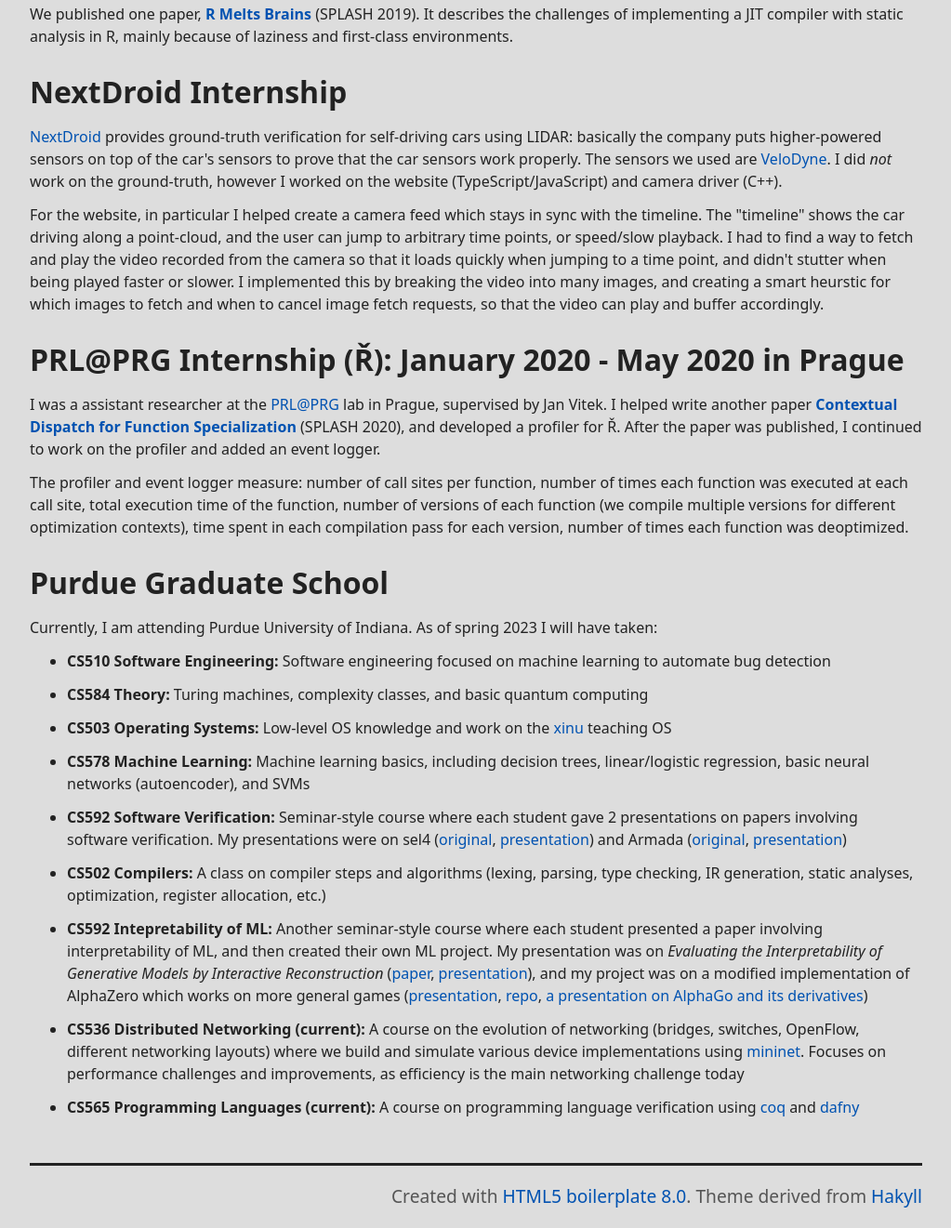
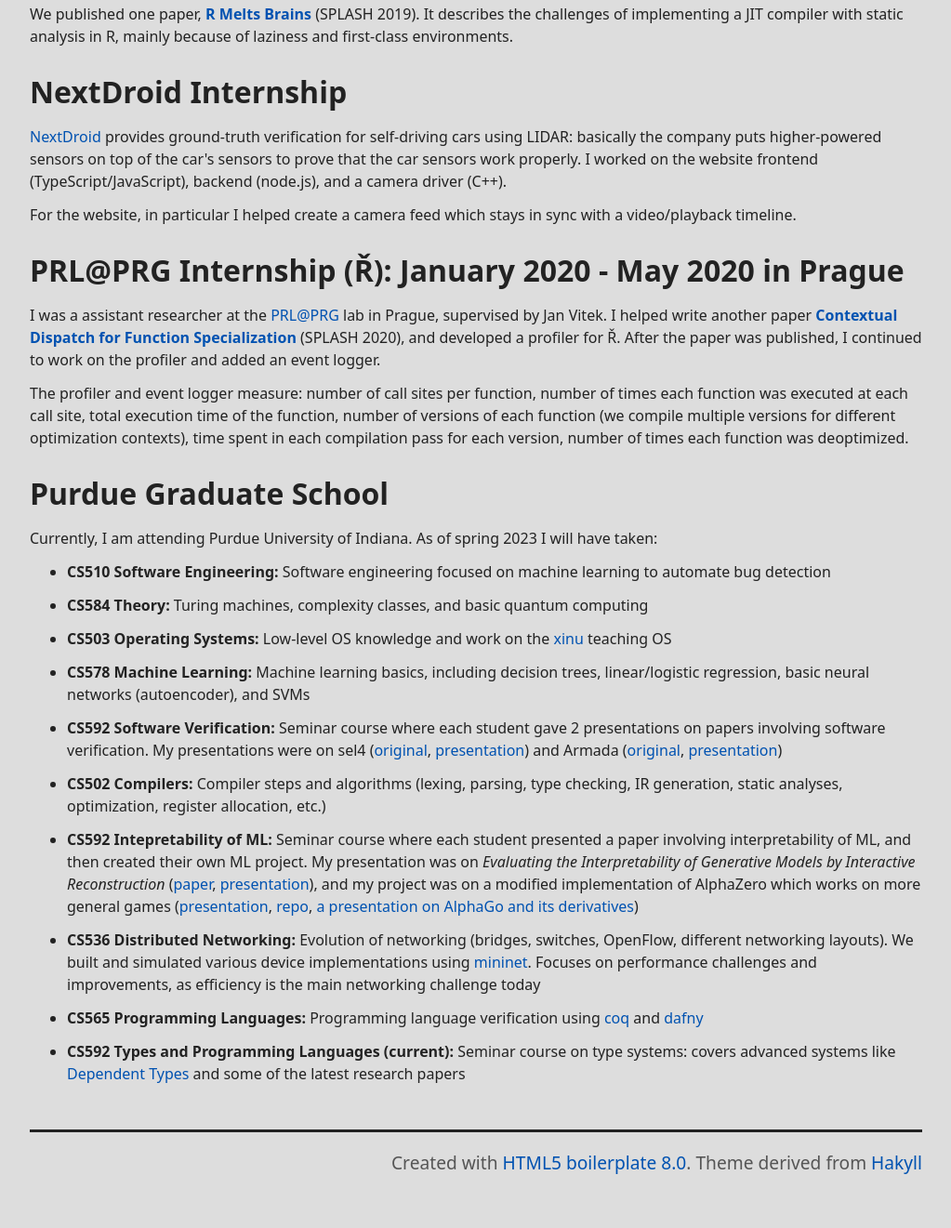
Before and after one commit to Jakobeha/personal-site, a plain HTML site: page experience.html in a window 1280 px wide. Shown: the part 1646-2967 px from the top of the page at 93% size, without its empty margins (128-1151 px from the left). After the commit the page ends 2931 px from the top, so only its background shows below. Drawn offline with Linux system fonts and the light colour scheme.

Commit message:
publish (develop branch has the code)

```diff
--- a/experience.html
+++ b/experience.html
@@ -91,9 +91,9 @@
 
 <h2>NextDroid Internship</h2>
 
-<p><a href="https://nextdroid.com/">NextDroid</a> provides ground-truth verification for self-driving cars using LIDAR: basically the company puts higher-powered sensors on top of the car's sensors to prove that the car sensors work properly. The sensors we used are <a href="https://velodynelidar.com/">VeloDyne</a>. I did <em>not</em> work on the ground-truth, however I worked on the website (TypeScript/JavaScript) and camera driver (C++).</p>
+<p><a href="https://nextdroid.com/">NextDroid</a> provides ground-truth verification for self-driving cars using LIDAR: basically the company puts higher-powered sensors on top of the car's sensors to prove that the car sensors work properly. I worked on the website frontend (TypeScript/JavaScript), backend (node.js), and a camera driver (C++).</p>
 
-<p>For the website, in particular I helped create a camera feed which stays in sync with the timeline. The "timeline" shows the car driving along a point-cloud, and the user can jump to arbitrary time points, or speed/slow playback. I had to find a way to fetch and play the video recorded from the camera so that it loads quickly when jumping to a time point, and didn't stutter when being played faster or slower. I implemented this by breaking the video into many images, and creating a smart heurstic for which images to fetch and when to cancel image fetch requests, so that the video can play and buffer accordingly.</p>
+<p>For the website, in particular I helped create a camera feed which stays in sync with a video/playback timeline.</p>
 
 <h2>PRL@PRG Internship (Ř): January 2020 - May 2020 in Prague</h2>
 
@@ -110,12 +110,13 @@
     <li><strong>CS584 Theory:</strong> Turing machines, complexity classes, and basic quantum computing</li>
     <li><strong>CS503 Operating Systems:</strong> Low-level OS knowledge and work on the <a href="https://xinu.cs.purdue.edu/">xinu</a> teaching OS</li>
     <li><strong>CS578 Machine Learning:</strong> Machine learning basics, including decision trees, linear/logistic regression, basic neural networks (autoencoder), and SVMs</li>
-    <li><strong>CS592 Software Verification:</strong> Seminar-style course where each student gave 2 presentations on papers involving software verification. My presentations were on sel4 (<a href="http://web1.cs.columbia.edu/~junfeng/09fa-e6998/papers/sel4.pdf">original</a>, <a href="https://docs.google.com/presentation/d/1Cgm3cl_Gif4f-0eH8EJ5QqVfMcyiubmEbs0kUnBK8Vo/view
+    <li><strong>CS592 Software Verification:</strong> Seminar course where each student gave 2 presentations on papers involving software verification. My presentations were on sel4 (<a href="http://web1.cs.columbia.edu/~junfeng/09fa-e6998/papers/sel4.pdf">original</a>, <a href="https://docs.google.com/presentation/d/1Cgm3cl_Gif4f-0eH8EJ5QqVfMcyiubmEbs0kUnBK8Vo/view
 ">presentation</a>) and Armada (<a href="https://www.microsoft.com/en-us/research/publication/armada-low-effort-verification-of-high-performance-concurrent-programs/">original</a>, <a href="https://docs.google.com/presentation/d/1maUgRxwgRZFYOwerFPz93Cy9lTQOTWJFiLqqCIOmdZM/view">presentation</a>)</li>
-    <li><strong>CS502 Compilers:</strong> A class on compiler steps and algorithms (lexing, parsing, type checking, IR generation, static analyses, optimization, register allocation, etc.)</li>
-    <li><strong>CS592 Intepretability of ML:</strong> Another seminar-style course where each student presented a paper involving interpretability of ML, and then created their own ML project. My presentation was on <em>Evaluating the Interpretability of Generative Models by Interactive Reconstruction</em> (<a href="https://arxiv.org/pdf/2102.01264">paper</a>, <a href="https://docs.google.com/presentation/d/1NcmwGHCLBI81ssHzHllBpjRU_mrTM_xVs2A5dl49ALY/view">presentation</a>), and my project was on a modified implementation of AlphaZero which works on more general games (<a href="https://docs.google.com/presentation/d/1ktt_2jE_DIQh3v-QaaWQfa3SbtFmu-c-LJC9pKUUkX8/view">presentation</a>, <a href="https://github.com/Jakobeha/cge-ai">repo</a>, <a href="https://docs.google.com/presentation/d/134bZdCOJR_RqtQYQ0bZaiAQbjQEjWe5V-gmtI5EBvPg/view">a presentation on AlphaGo and its derivatives</a>)</li>
-    <li><strong>CS536 Distributed Networking (current):</strong> A course on the evolution of networking (bridges, switches, OpenFlow, different networking layouts) where we build and simulate various device implementations using <a href="http://mininet.org/">mininet</a>. Focuses on performance challenges and improvements, as efficiency is the main networking challenge today</li>
-    <li><strong>CS565 Programming Languages (current):</strong> A course on programming language verification using <a href="https://coq.inria.fr/">coq</a> and <a href="https://www.microsoft.com/en-us/research/project/dafny-a-language-and-program-verifier-for-functional-correctness/">dafny</a></li>
+    <li><strong>CS502 Compilers:</strong> Compiler steps and algorithms (lexing, parsing, type checking, IR generation, static analyses, optimization, register allocation, etc.)</li>
+    <li><strong>CS592 Intepretability of ML:</strong> Seminar course where each student presented a paper involving interpretability of ML, and then created their own ML project. My presentation was on <em>Evaluating the Interpretability of Generative Models by Interactive Reconstruction</em> (<a href="https://arxiv.org/pdf/2102.01264">paper</a>, <a href="https://docs.google.com/presentation/d/1NcmwGHCLBI81ssHzHllBpjRU_mrTM_xVs2A5dl49ALY/view">presentation</a>), and my project was on a modified implementation of AlphaZero which works on more general games (<a href="https://docs.google.com/presentation/d/1ktt_2jE_DIQh3v-QaaWQfa3SbtFmu-c-LJC9pKUUkX8/view">presentation</a>, <a href="https://github.com/Jakobeha/cge-ai">repo</a>, <a href="https://docs.google.com/presentation/d/134bZdCOJR_RqtQYQ0bZaiAQbjQEjWe5V-gmtI5EBvPg/view">a presentation on AlphaGo and its derivatives</a>)</li>
+    <li><strong>CS536 Distributed Networking:</strong> Evolution of networking (bridges, switches, OpenFlow, different networking layouts). We built and simulated various device implementations using <a href="http://mininet.org/">mininet</a>. Focuses on performance challenges and improvements, as efficiency is the main networking challenge today</li>
+    <li><strong>CS565 Programming Languages:</strong> Programming language verification using <a href="https://coq.inria.fr/">coq</a> and <a href="https://www.microsoft.com/en-us/research/project/dafny-a-language-and-program-verifier-for-functional-correctness/">dafny</a></li>
+    <li><strong>CS592 Types and Programming Languages (current):</strong> Seminar course on type systems: covers advanced systems like <a href="https://en.wikipedia.org/wiki/Dependent_type">Dependent Types</a> and some of the latest research papers</li>
 </ul>
 
 
```
